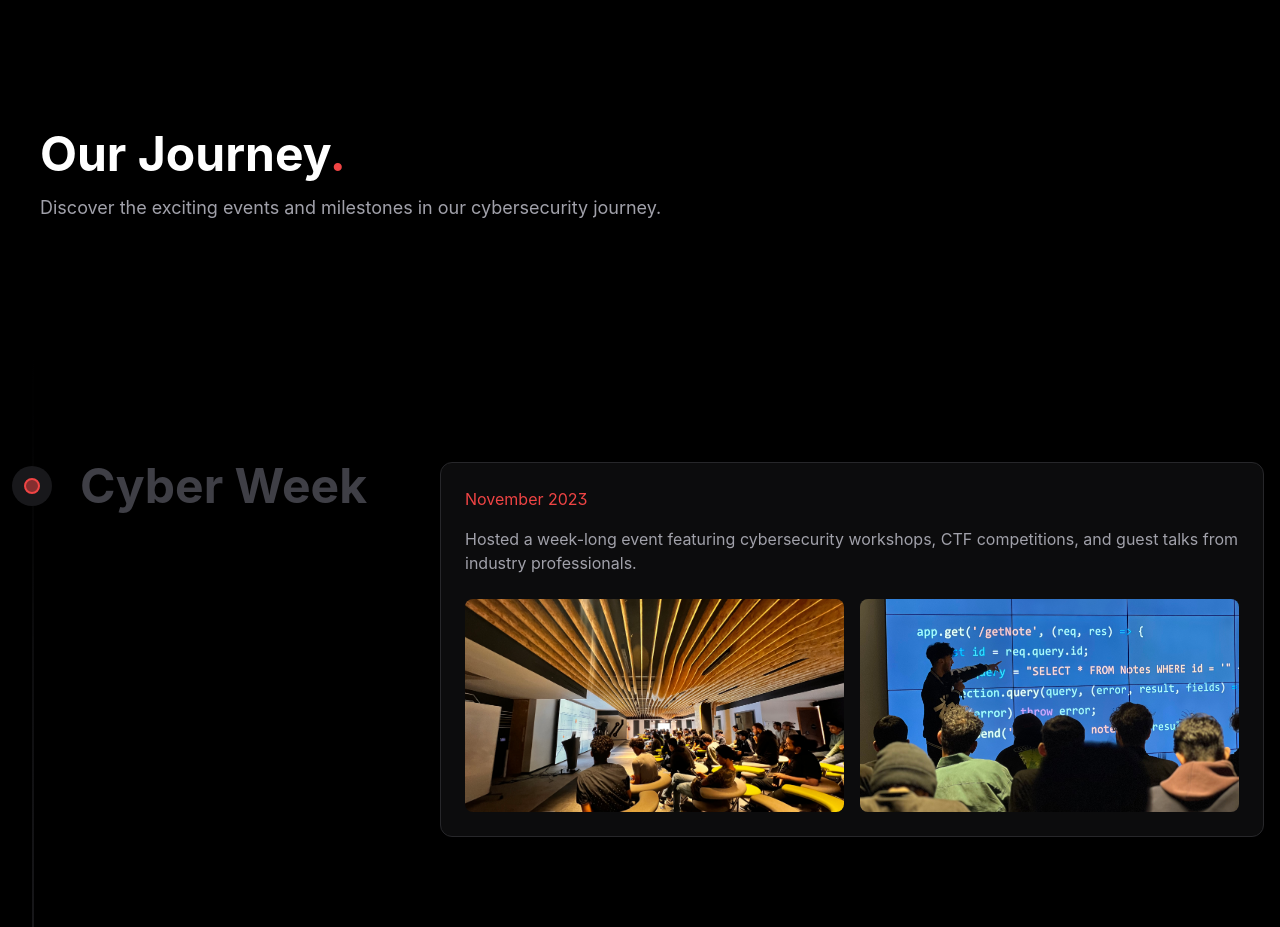
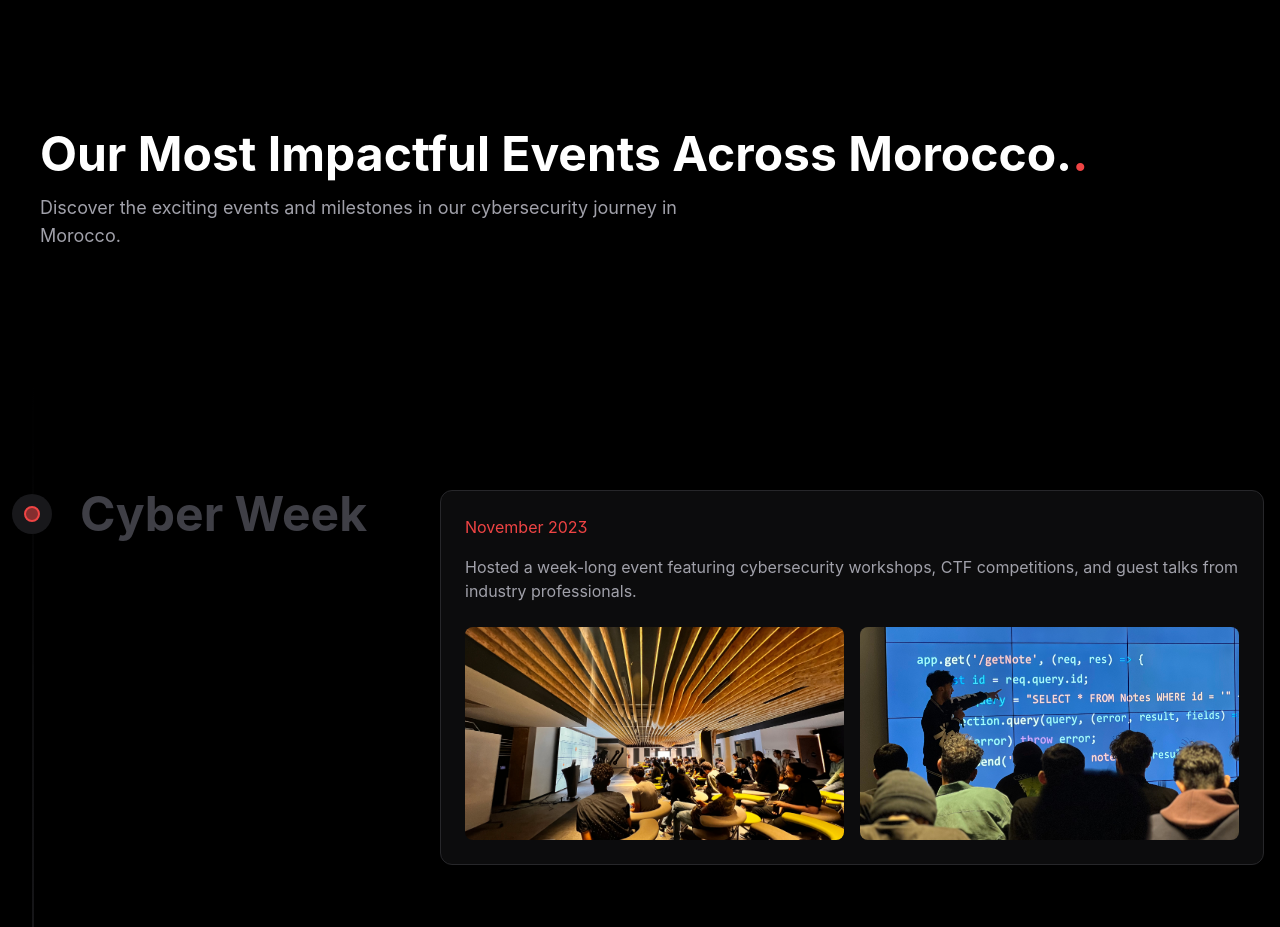
Before and after one commit to UCINE/Elitesec, a Next.js app in the folder frontend/: page / in a window 1280 px wide. Shown: the part 1000-1927 px from the top of the page. Built offline with nearby package versions, Linux system fonts and the light colour scheme.

Commit message:
Update some sections in the Timeline

```diff
--- a/frontend/components/Timeline.tsx
+++ b/frontend/components/Timeline.tsx
@@ -284,7 +284,7 @@ export default function Timeline() {
           whileInView={{ opacity: 1, y: 0 }}
           viewport={{ once: true }}
         >
-          Our Journey
+          Our Most Impactful Events Across Morocco.
           <span className="text-red-500">.</span>
         </motion.h2>
         <motion.p
@@ -294,7 +294,7 @@ export default function Timeline() {
           viewport={{ once: true }}
           transition={{ delay: 0.2 }}
         >
-          Discover the exciting events and milestones in our cybersecurity journey.
+          Discover the exciting events and milestones in our cybersecurity journey in Morocco.
         </motion.p>
       </div>
 
```
